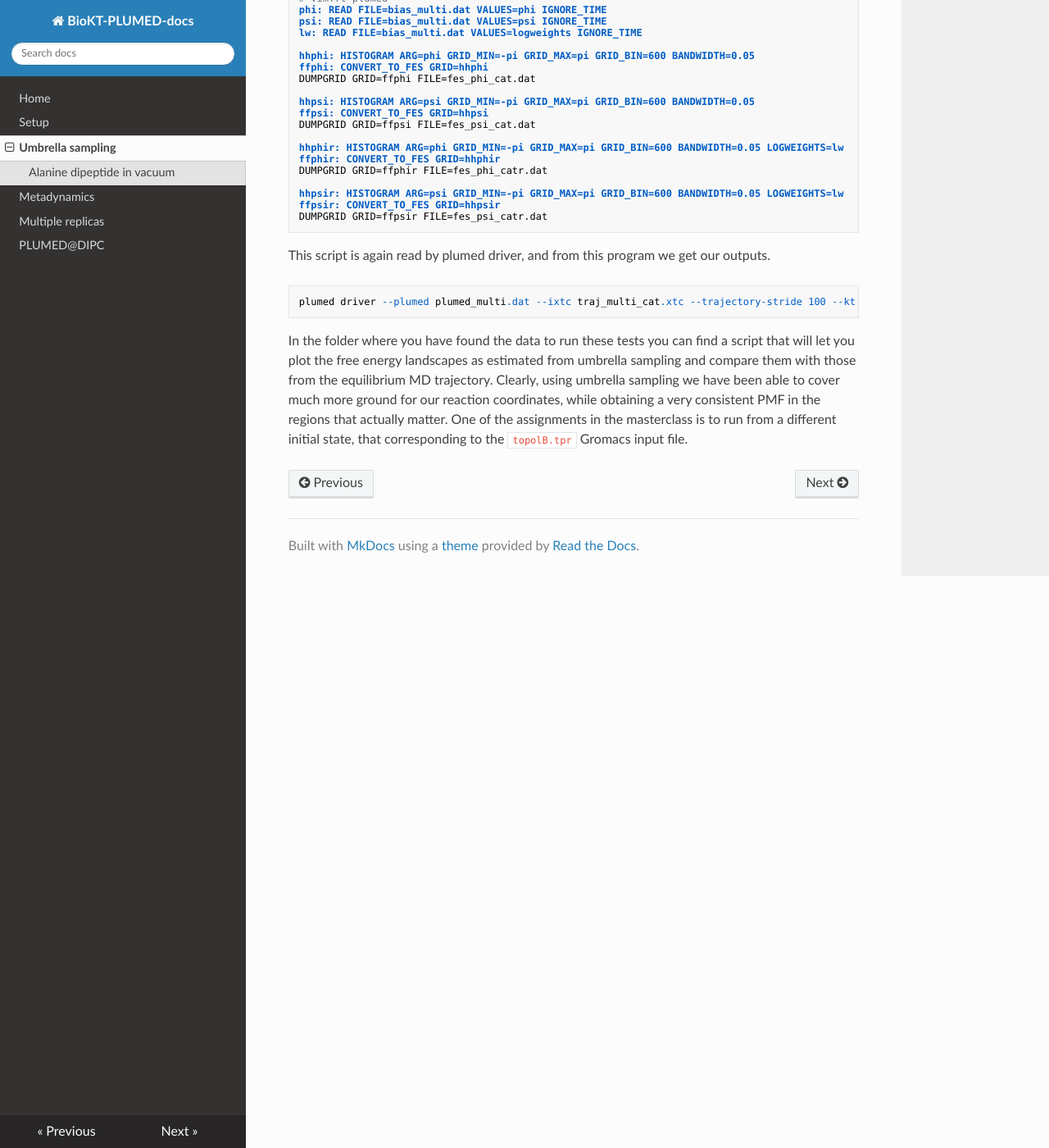
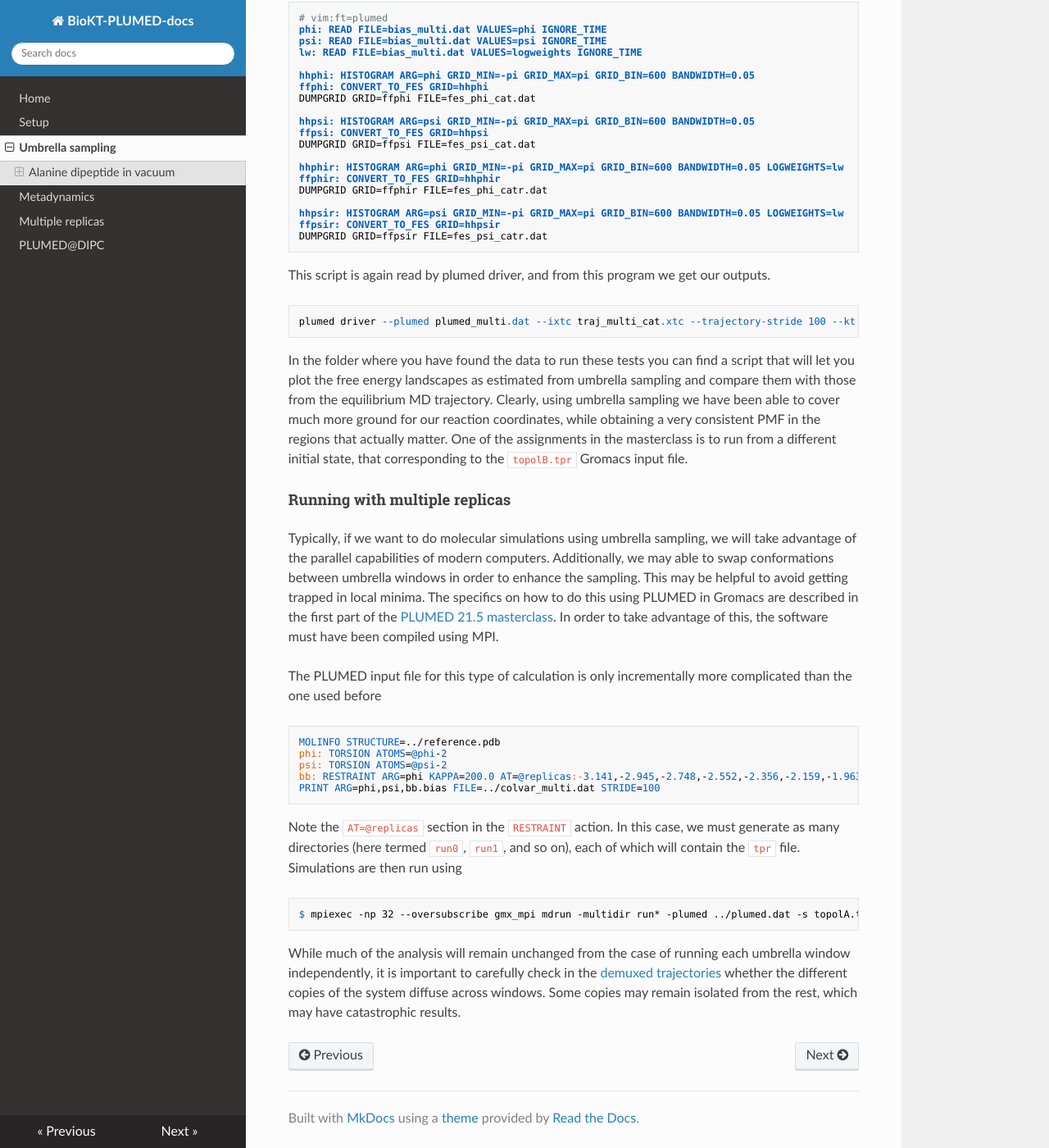
Before and after one commit to BioKT/PLUMED-docs, an MkDocs documentation site: the page built from docs/umbrella.md, in a window 1280 px wide and 1400 px high, scrolled down 2317 px. Shown: the whole window at 82% size. Built offline with MkDocs 1.6.1, drawn with Linux system fonts in a browser that asks for light colours; nearby versions of some CDN libraries; formulas are drawn with MathJax 3; some of the changed text lies outside the part shown.

Commit message:
adds replica exchange

```diff
--- a/docs/umbrella.md
+++ b/docs/umbrella.md
@@ -6,8 +6,10 @@
 ## Umbrella sampling with PLUMED
 
 ### Alanine dipeptide in vacuum
-First of all, we will download the data required to run the calculations, which should be in the `data/umbrella` folder of this repository.
-It should contain the following files
+First of all, we will download the data required to run the calculations, which
+should be in the `data/umbrella` folder of this repository.
+It should contain the following files from the
+[21.3 PLUMED masterclass](https://www.plumed.org/doc-v2.7/user-doc/html/masterclass-21-3.html).
 
     $ ls data/umbrella/
         ala_dipeptide_analysis.ipynb topolA.tpr                   wham.py
@@ -152,3 +154,33 @@
 In the folder where you have found the data to run these tests you can find a script that will let you plot the free energy landscapes as estimated from umbrella sampling and compare them with those from the equilibrium MD trajectory.
 Clearly, using umbrella sampling we have been able to cover much more ground for our reaction coordinates, while obtaining a very consistent PMF in the regions that actually matter.
 One of the assignments in the masterclass is to run from a different initial state, that corresponding to the `topolB.tpr` Gromacs input file.
+
+#### Running with multiple replicas
+Typically, if we want to do molecular simulations using umbrella sampling, we will
+take advantage of the parallel capabilities of modern computers. Additionally,
+we may able to swap conformations between umbrella windows in order to enhance the
+sampling. This may be helpful to avoid getting trapped in local minima. The specifics
+on how to do this using PLUMED in Gromacs are described in the first part of the
+[PLUMED 21.5 masterclass](https://www.plumed.org/doc-v2.7/user-doc/html/masterclass-21-3.html).
+In order to take advantage of this, the software must have been compiled using MPI.
+
+The PLUMED input file for this type of calculation is only incrementally more complicated
+than the one used before
+
+    MOLINFO STRUCTURE=../reference.pdb
+    phi: TORSION ATOMS=@phi-2
+    psi: TORSION ATOMS=@psi-2
+    bb: RESTRAINT ARG=phi KAPPA=200.0 AT=@replicas:-3.141,-2.945,-2.748,-2.552,-2.356,-2.159,-1.963,-1.767,-1.570,-1.374,-1.178,-0.981,-0.785,-0.589,-0.392,-0.196,0.0,0.196,0.392,0.589,0.785,0.981,1.178,1.374,1.570,1.767,1.963,2.159,2.356,2.552,2.748,2.945
+    PRINT ARG=phi,psi,bb.bias FILE=../colvar_multi.dat STRIDE=100
+
+Note the `AT=@replicas` section in the `RESTRAINT` action. In this case, we must generate
+as many directories (here termed `run0`, `run1`, and so on), each of which will contain
+the `tpr` file. Simulations are then run using
+
+    $ mpiexec -np 32 --oversubscribe gmx_mpi mdrun -multidir run* -plumed ../plumed.dat -s topolA.tpr -replex 200 -nsteps 200000
+
+While much of the analysis will remain unchanged from the case of running each umbrella
+window independently, it is important to carefully check in the
+[demuxed trajectories](https://github.com/srnas/demux) whether
+the different copies of the system diffuse across windows.
+Some copies may remain isolated from the rest, which may have catastrophic results.
```
